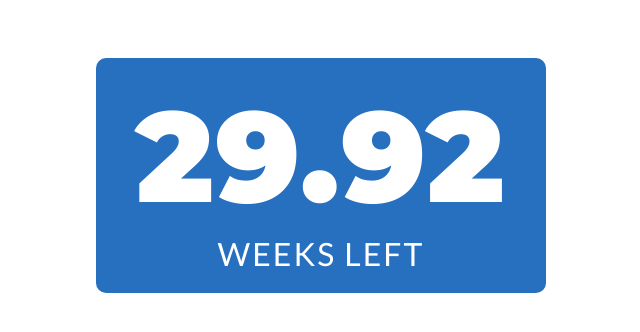
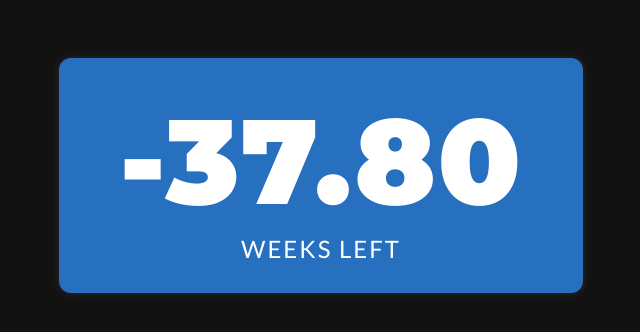
Before and after one commit to prodigyy26/Countdown, a plain HTML site: page index.html in a window 1280 px wide. Shown: the whole page, without its empty margins (319-959 px from the left). Drawn offline with Linux system fonts and the light colour scheme.

Commit message:
Update index.html

```diff
--- a/index.html
+++ b/index.html
@@ -7,27 +7,28 @@
   <title>Decimal Weeks Countdown</title>
   <style>
     body {
-      background-color: white;
+      background-color: #121212; /* Dark background */
       font-family: 'Lato', sans-serif;
       text-align: center;
       padding-top: 50px;
     }
 
     .weeks {
-      background: #276FBF;
+      background: #276FBF; /* Bright blue block */
       color: white;
       display: inline-block;
-      padding: 20px 40px;
-      border-radius: 10px;
-      font-size: 2em;
+      padding: 30px 60px;
+      border-radius: 12px;
+      font-size: 1.5em;
       text-transform: uppercase;
       letter-spacing: 2px;
+      box-shadow: 0 0 10px rgba(255, 255, 255, 0.1);
     }
 
     .number {
       font-family: 'Montserrat', sans-serif;
-      font-size: 4em;
-      color: #fff;
+      font-size: 5em;
+      color: white;
     }
   </style>
 </head>
@@ -39,7 +40,7 @@
   </div>
 
   <script>
-    const targetDate = new Date('Feb 01, 2026 00:00:00');
+    const targetDate = new Date('Oct 15, 2024 00:00:00');
 
     const updateCountdown = () => {
       const now = new Date().getTime();
@@ -52,7 +53,7 @@
     };
 
     updateCountdown(); // initial call
-    setInterval(updateCountdown, 1000 * 60 * 60); // update every hour
+    setInterval(updateCountdown, 1000 * 60 * 60); // update hourly
   </script>
 
 </body>
```
